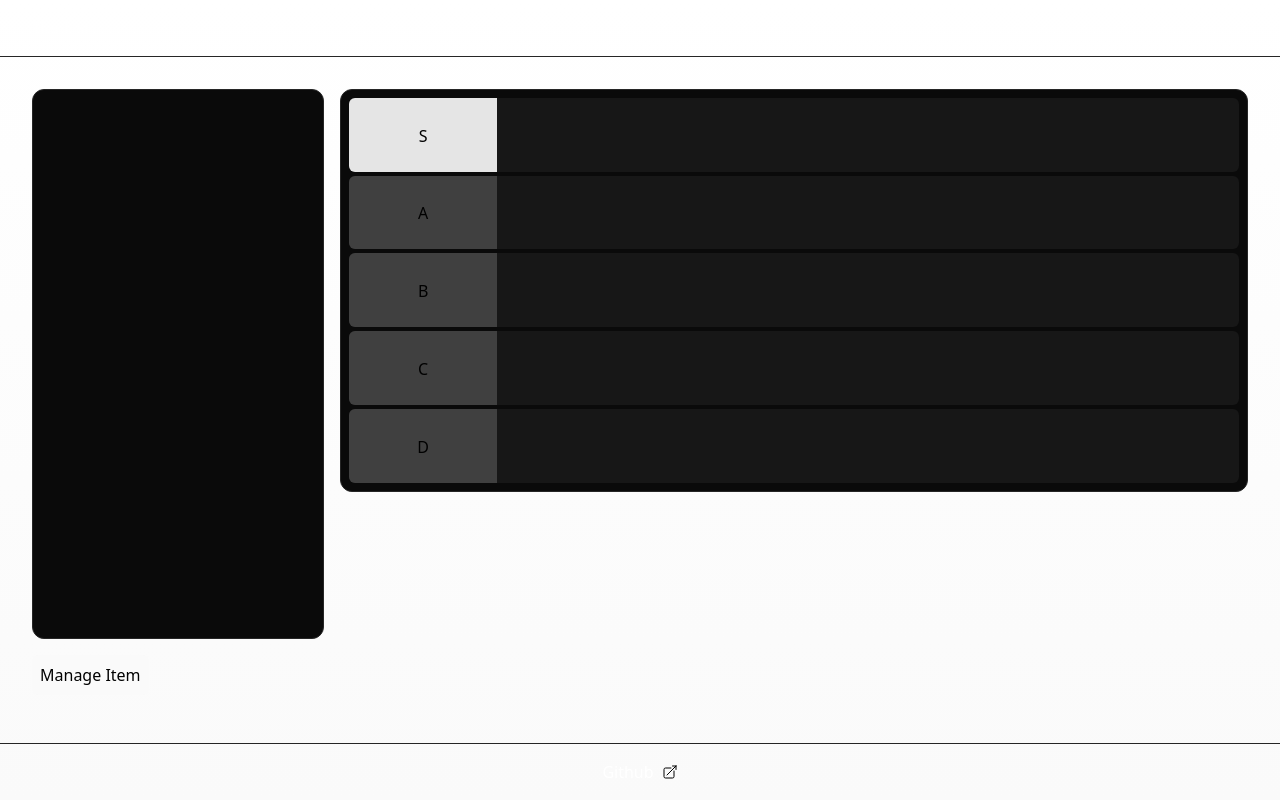
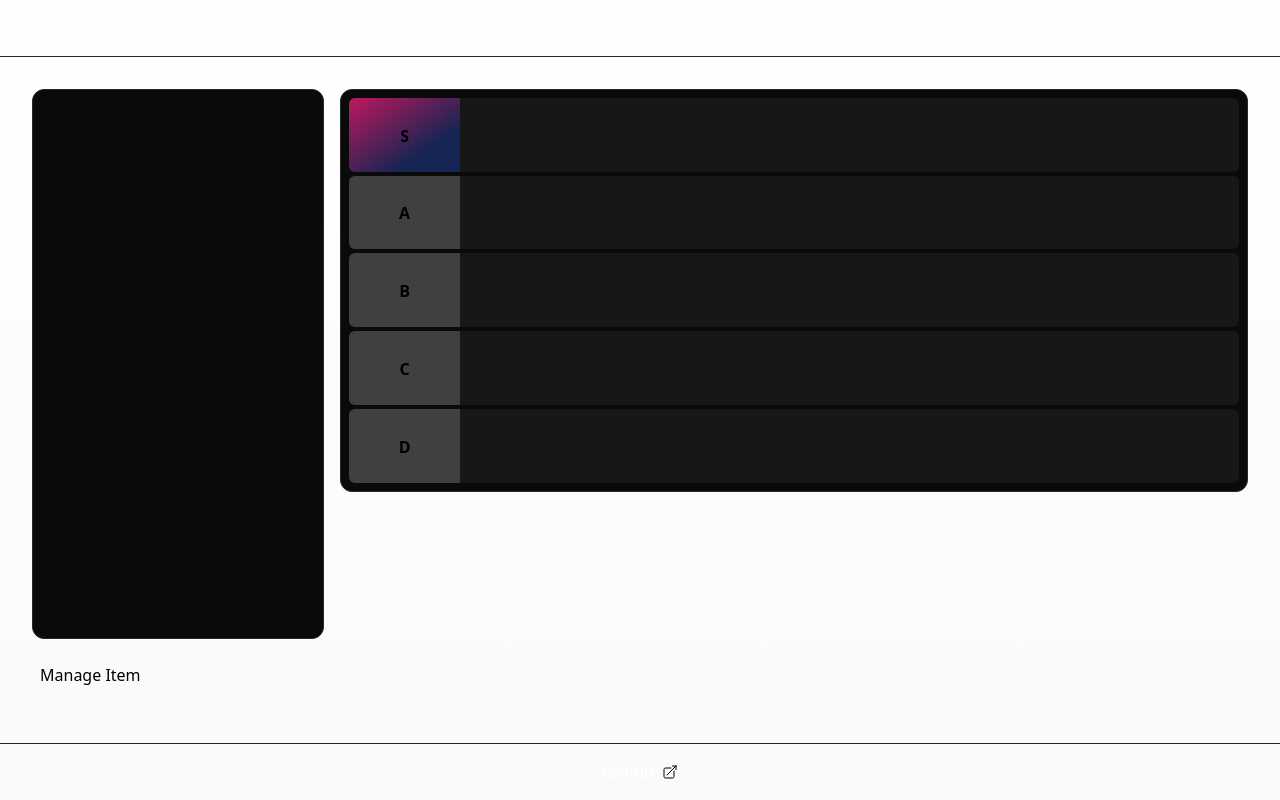
Before and after one commit to poomrtp/tier-list-basic, a Next.js app: page / in a window 1280 px wide. Built offline with nearby package versions, Linux system fonts and the light colour scheme.

Commit message:
[feat]: add color

```diff
--- a/src/components/item-management/form.tsx
+++ b/src/components/item-management/form.tsx
@@ -26,7 +26,7 @@ function Form({
           onChange={(e) => setTitle(e.target.value)}
         />
         <button
-          className="p-2 bg-neutral-50 rounded-md text-black"
+          className="py-2 px-4 bg-blue-600 rounded-md text-white"
           type="submit"
           onClick={handleSubmit}
         >
--- a/src/components/tier-list/tag.tsx
+++ b/src/components/tier-list/tag.tsx
@@ -13,14 +13,17 @@ function Tag({
 }: HTMLAttributes<HTMLDivElement> & TagProps) {
   return (
     <div
-      className={`${className} p-4 bg-neutral-800/80 rounded-xl flex justify-between place-items-center gap-4`}
+      className={`${className} p-4 bg-neutral-800/80 rounded-xl flex justify-between place-items-center gap-4 cursor-grab`}
       {...rest}
     >
       <div>{title}</div>
 
       {onRemove && (
         <div className="cursor-pointer">
-          <span className="text-red-700" onClick={() => onRemove(`${title}`)}>
+          <span
+            className="text-red-700 pl-2"
+            onClick={() => onRemove(`${title}`)}
+          >
             X
           </span>
         </div>
--- a/src/components/tier-list/tier-table.tsx
+++ b/src/components/tier-list/tier-table.tsx
@@ -21,22 +21,20 @@ function TierTable({ className }: React.HTMLAttributes<HTMLDivElement>) {
       <div className="p-1 border border-neutral-800 rounded-xl bg-neutral-950">
         {tierList.map((tier, i) => (
           <div key={tier} className="gap-2 m-1 bg-neutral-900 rounded-md">
-            <div className="grid grid-cols-6 w-full ">
+            <div className="grid grid-cols-8 w-full ">
               <div
-                className={`px-4 py-6 col-span-1 ${
-                  i === 0 ? 'bg-neutral-200' : 'bg-neutral-700'
-                } text-center content-center rounded-l-md`}
+                className={`${
+                  i === 0
+                    ? 'bg-gradient-to-br from-pink-700 to-blue-950 to-70%'
+                    : 'bg-neutral-700'
+                } px-4 py-6 col-span-2 md:col-span-1 text-center content-center rounded-l-md`}
               >
-                <span
-                  className={`inline-block align-middle ${
-                    i === 0 && 'text-black'
-                  }`}
-                >
+                <span className="inline-block align-middle font-semibold">
                   {tier}
                 </span>
               </div>
               <div
-                className="p-2 col-span-5 flex flex-wrap justify-start gap-4"
+                className="p-2 col-span-6 md:col-span-7 flex flex-wrap justify-start gap-4"
                 onDrop={(e) => handleOnDrop(e, tier)}
                 onDragOver={handleOnDragOver}
               >
```
